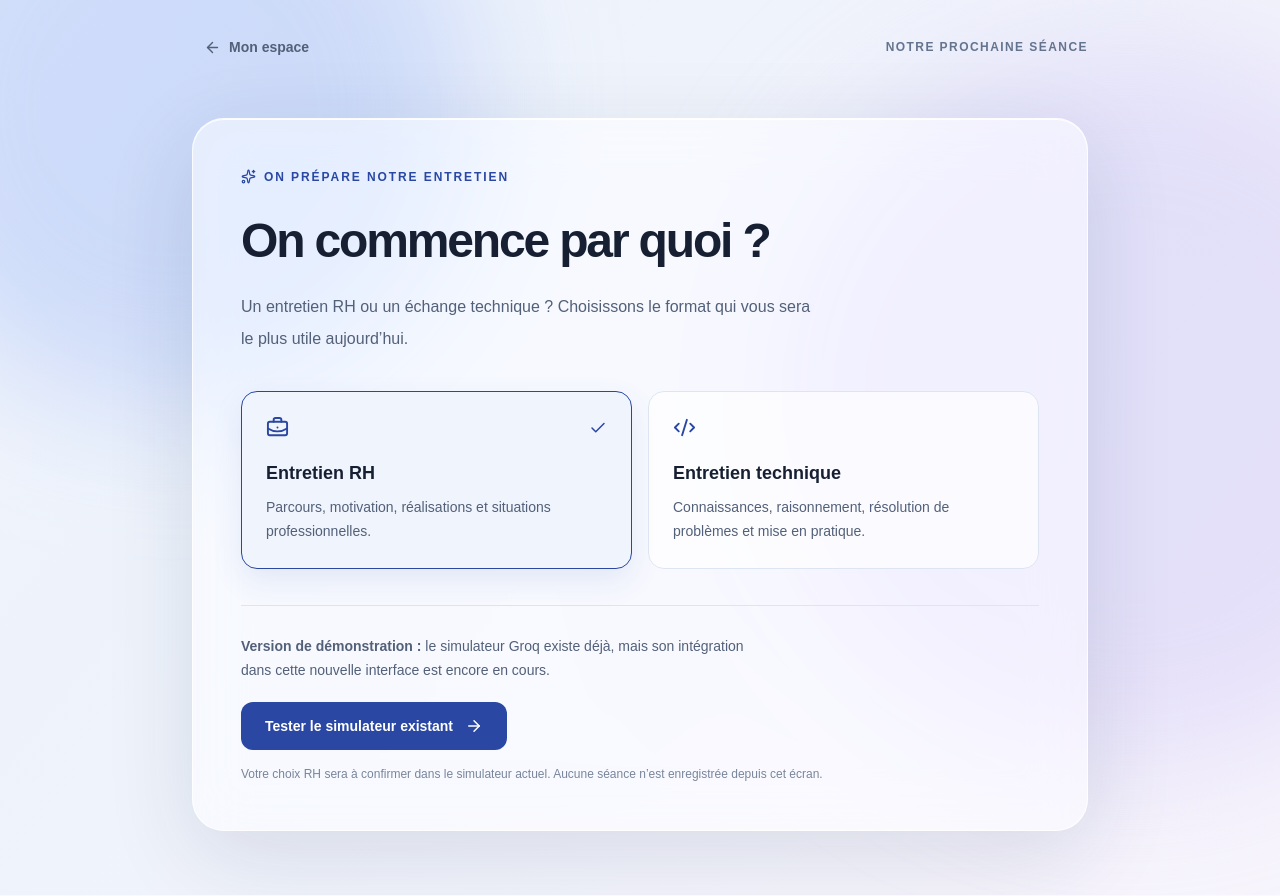
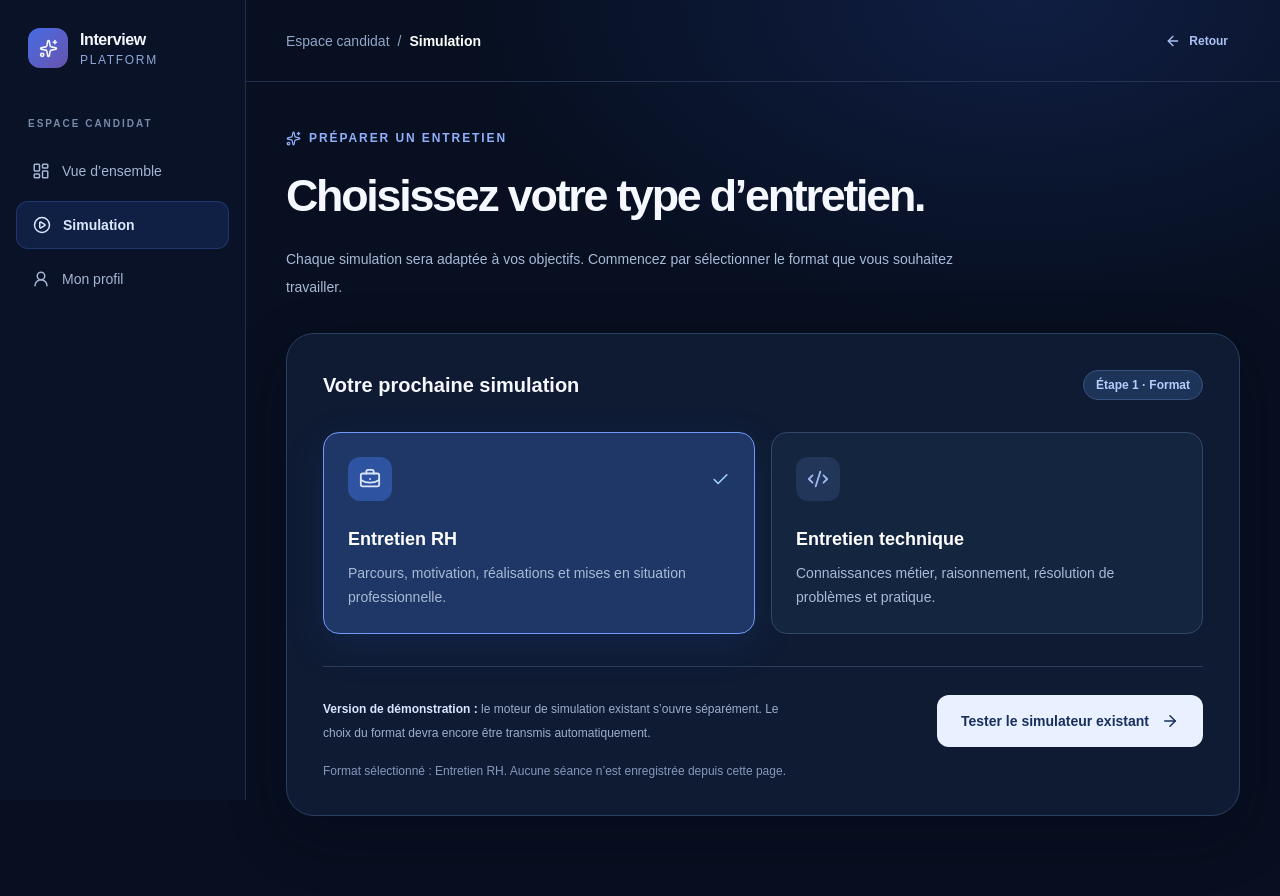
Before and after one commit to Achrafsila/ai-interview-platform, a Next.js app in the folder web/: page /preparation in a window 1280 px wide. Built offline with nearby package versions, Linux system fonts and the light colour scheme.

Commit message:
fix(ui): align candidate pages and remove duplicate dashboard actions

```diff
--- a/web/src/app/onboarding/page.tsx
+++ b/web/src/app/onboarding/page.tsx
@@ -38,16 +38,14 @@ export default function OnboardingPage() {
   }
 
   return (
-    <main className="onboarding-atmosphere relative isolate min-h-screen overflow-hidden pb-14 text-[#172033]">
-      <div className="atmosphere-orb atmosphere-orb-one" aria-hidden="true" />
-      <div className="atmosphere-orb atmosphere-orb-two" aria-hidden="true" />
-      <div className="atmosphere-orb atmosphere-orb-three" aria-hidden="true" />
+    <main className="relative isolate min-h-screen overflow-hidden bg-[#070F20] pb-14 text-[#F6F8FF] [color-scheme:light]">
+      <div aria-hidden="true" className="pointer-events-none absolute inset-0 bg-[radial-gradient(ellipse_60%_48%_at_80%_0%,rgba(49,89,203,.25),transparent_80%)]" />
       <nav className="relative z-10 mx-auto flex max-w-[1100px] items-center justify-between px-5 py-6 sm:px-6">
-        <Link href="/" className="flex items-center gap-2 text-sm font-semibold text-[#172033]">
+        <Link href="/" className="flex items-center gap-2 text-sm font-semibold text-white">
           <span className="grid h-9 w-9 place-items-center rounded-xl bg-[#0B1222] text-white"><Sparkles size={18}/></span>
           Interview Platform
         </Link>
-        <Link href="/dashboard" className="inline-flex min-h-11 items-center gap-2 rounded-xl px-3 text-sm font-medium text-[#526079] hover:bg-[#E8EDF5]">
+        <Link href="/dashboard" className="inline-flex min-h-11 items-center gap-2 rounded-xl px-3 text-sm font-medium text-[#ABC2F4] hover:bg-[#1B2F51]">
           <ArrowLeft size={16}/> Mon espace
         </Link>
       </nav>
--- a/web/src/app/preparation/page.tsx
+++ b/web/src/app/preparation/page.tsx
@@ -2,7 +2,7 @@
 
 import Link from "next/link";
 import { useState } from "react";
-import { ArrowLeft, ArrowRight, BriefcaseBusiness, Check, Code2, Sparkles } from "lucide-react";
+import { ArrowLeft, ArrowRight, BriefcaseBusiness, Check, Code2, LayoutDashboard, CirclePlay, UserRound, Sparkles } from "lucide-react";
 import { cn } from "@/lib/utils";
 
 type InterviewKind = "rh" | "technical";
@@ -10,40 +10,51 @@ type InterviewKind = "rh" | "technical";
 export default function PreparationPage() {
   const [kind, setKind] = useState<InterviewKind>("rh");
   return (
-    <main className="onboarding-atmosphere relative isolate min-h-screen overflow-hidden text-[#172033]">
-      <div aria-hidden="true" className="atmosphere-orb atmosphere-orb-one" />
-      <div aria-hidden="true" className="atmosphere-orb atmosphere-orb-two" />
-      <div className="relative z-10 mx-auto max-w-[960px] px-5 pb-16 sm:px-8">
-        <nav className="flex min-h-[94px] items-center justify-between gap-4" aria-label="Parcours de préparation">
-          <Link href="/dashboard" className="inline-flex min-h-11 items-center gap-2 rounded-xl px-3 text-sm font-semibold text-[#526079] hover:bg-white/70"><ArrowLeft size={17}/> Mon espace</Link>
-          <span className="text-xs font-semibold uppercase tracking-[0.12em] text-[#64748F]">Notre prochaine séance</span>
+    <main className="relative min-h-screen bg-[#070F20] text-[#F6F8FF] [color-scheme:dark]">
+      <div aria-hidden className="pointer-events-none absolute inset-0 bg-[radial-gradient(ellipse_55%_45%_at_80%_0%,rgba(49,89,203,.20),transparent_80%)]"/>
+      <div className="relative mx-auto flex min-h-screen max-w-[1600px]">
+        <aside className="sticky top-0 hidden h-screen w-[246px] shrink-0 flex-col border-r border-[#24304A] bg-[#0A1428]/95 px-4 py-7 lg:flex">
+          <Link href="/" className="flex items-center gap-3 px-3 text-base font-bold tracking-tight"><span className="grid h-10 w-10 place-items-center rounded-xl bg-gradient-to-br from-[#446CE4] to-[#6553AD]"><Sparkles size={19}/></span><span>Interview<span className="block text-xs font-medium tracking-[.14em] text-[#91A8D8]">PLATFORM</span></span></Link>
+          <p className="mt-12 px-3 text-[10px] font-bold uppercase tracking-[.2em] text-[#7789A8]">Espace candidat</p>
+          <nav aria-label="Navigation candidat" className="mt-4 space-y-1.5">
+            <Link href="/dashboard" className="flex min-h-12 items-center gap-3 rounded-xl px-4 text-sm text-[#A4B5D3] transition hover:bg-[#192C4B] hover:text-white"><LayoutDashboard size={18}/> Vue d’ensemble</Link>
+            <Link href="/preparation" aria-current="page" className="flex min-h-12 items-center gap-3 rounded-xl border border-[#456BD0]/30 bg-[#3157BD]/20 px-4 text-sm font-semibold text-[#DCE8FF]"><CirclePlay size={18}/> Simulation</Link>
+            <Link href="/onboarding" className="flex min-h-12 items-center gap-3 rounded-xl px-4 text-sm text-[#A4B5D3] transition hover:bg-[#192C4B] hover:text-white"><UserRound size={18}/> Mon profil</Link>
           </nav>
-        <section className="onboarding-glass mt-6 rounded-[32px] border border-white/80 p-7 sm:p-12">
-          <span className="inline-flex items-center gap-2 text-xs font-bold uppercase tracking-[0.16em] text-[#2947A3]"><Sparkles size={15}/> On prépare notre entretien</span>
-          <h1 className="mt-5 text-[34px] font-semibold leading-tight tracking-[-0.045em] sm:text-[48px]">On commence par quoi ?</h1>
-          <p className="mt-5 max-w-xl text-base leading-8 text-[#526079]">Un entretien RH ou un échange technique ? Choisissons le format qui vous sera le plus utile aujourd’hui.</p>
-          <div role="radiogroup" aria-label="Type d’entretien" className="mt-9 grid gap-4 sm:grid-cols-2">
+        </aside>
+        <div className="min-w-0 flex-1">
+          <header className="flex min-h-[82px] items-center justify-between gap-4 border-b border-[#22314F] px-5 sm:px-9 lg:px-10">
+            <div className="flex items-center gap-2 text-sm text-[#91A6C9]"><Link href="/dashboard" className="transition hover:text-white">Espace candidat</Link><span>/</span><span className="font-semibold text-white">Simulation</span></div>
+            <Link href="/dashboard" className="inline-flex min-h-10 items-center gap-2 rounded-xl px-3 text-xs font-semibold text-[#ABC2F4] transition hover:bg-[#1B2F51]"><ArrowLeft size={16}/> Retour</Link>
+          </header>
+          <div className="w-full px-5 pb-20 pt-9 sm:px-9 lg:px-10 lg:pt-12">
+            <div className="mb-8">
+              <p className="flex items-center gap-2 text-xs font-bold uppercase tracking-[.16em] text-[#91B0FB]"><Sparkles size={15}/> Préparer un entretien</p>
+              <h1 className="mt-4 text-[clamp(2rem,3.5vw,3.35rem)] font-bold tracking-[-.05em]">Choisissez votre type d’entretien.</h1>
+              <p className="mt-4 max-w-2xl text-sm leading-7 text-[#A8BAD7]">Chaque simulation sera adaptée à vos objectifs. Commencez par sélectionner le format que vous souhaitez travailler.</p>
+            </div>
+            <section className="max-w-[1000px] rounded-[28px] border border-[#2B3F62] bg-[#101D35]/90 p-6 shadow-[0_20px_60px_rgba(0,5,20,.22)] sm:p-9">
+              <div className="flex items-center justify-between gap-4"><h2 className="text-xl font-semibold">Votre prochaine simulation</h2><span className="rounded-full border border-[#37537F] bg-[#1D3458] px-3 py-1.5 text-xs font-semibold text-[#B5CCFF]">Étape 1 · Format</span></div>
+              <div role="radiogroup" aria-label="Type d’entretien" className="mt-8 grid gap-4 md:grid-cols-2">
                 {([
-              {value:"rh" as const, title:"Entretien RH", detail:"Parcours, motivation, réalisations et situations professionnelles.", Icon:BriefcaseBusiness},
-              {value:"technical" as const, title:"Entretien technique", detail:"Connaissances, raisonnement, résolution de problèmes et mise en pratique.", Icon:Code2},
+                  {value:"rh" as const,title:"Entretien RH",detail:"Parcours, motivation, réalisations et mises en situation professionnelle.",Icon:BriefcaseBusiness},
+                  {value:"technical" as const,title:"Entretien technique",detail:"Connaissances métier, raisonnement, résolution de problèmes et pratique.",Icon:Code2},
                 ]).map(({value,title,detail,Icon})=>(
                   <button type="button" role="radio" aria-checked={kind===value} key={value} onClick={()=>setKind(value)}
-                className={cn("flex min-h-[178px] flex-col items-start rounded-2xl border p-6 text-left transition hover:-translate-y-0.5 focus-visible:outline-2 focus-visible:outline-offset-2 focus-visible:outline-[#2947A3]",kind===value?"border-[#2947A3] bg-[#F0F4FC] shadow-[0_12px_30px_rgba(41,71,163,0.10)]":"border-[#DDE5F2] bg-white/65")}>
-                <span className="flex w-full items-center justify-between"><Icon size={23} className="text-[#2947A3]"/>{kind===value&&<Check size={18} className="text-[#2947A3]"/>}</span>
-                <span className="mt-5 text-lg font-semibold">{title}</span>
-                <span className="mt-2 text-sm leading-6 text-[#526079]">{detail}</span>
+                    className={cn("group flex min-h-[200px] flex-col items-start rounded-2xl border p-6 text-left transition duration-300 hover:-translate-y-1 focus-visible:outline-2 focus-visible:outline-offset-2 focus-visible:outline-[#A8C2FF]",kind===value?"border-[#7299F8] bg-[#1E3766] shadow-[0_12px_40px_rgba(40,85,190,.16)]":"border-[#314768] bg-[#14253F] hover:border-[#6386C5]")}>
+                    <span className="flex w-full items-center justify-between"><span className={cn("grid h-11 w-11 place-items-center rounded-xl",kind===value?"bg-[#2E53A0] text-[#DAE6FF]":"bg-[#213658] text-[#9EB9F2]")}><Icon size={22}/></span>{kind===value&&<Check size={19} className="text-[#9FD1FF]"/>}</span>
+                    <span className="mt-6 text-lg font-semibold text-white">{title}</span><span className="mt-2 text-sm leading-6 text-[#A8BAD7]">{detail}</span>
                   </button>
                 ))}
               </div>
-          <div className="mt-9 flex flex-wrap items-center justify-between gap-5 border-t border-[#DDE5F2] pt-7">
-            <p className="max-w-lg text-sm leading-6 text-[#526079]"><strong>Version de démonstration :</strong> le simulateur Groq existe déjà, mais son intégration dans cette nouvelle interface est encore en cours.</p>
-            <a href="http://127.0.0.1:8765/e2e" target="_blank" rel="noopener noreferrer"
-              className="inline-flex min-h-12 items-center gap-3 rounded-xl bg-[#2947A3] px-6 text-sm font-semibold text-white transition hover:bg-[#1E3586]">
-              Tester le simulateur existant <ArrowRight size={18}/>
-            </a>
+              <div className="mt-8 flex flex-wrap items-center justify-between gap-5 border-t border-[#2C3C5A] pt-7">
+                <p className="max-w-[480px] text-xs leading-6 text-[#9CAFCF]"><strong className="text-[#D9E6FF]">Version de démonstration :</strong> le moteur de simulation existant s’ouvre séparément. Le choix du format devra encore être transmis automatiquement.</p>
+                <a href="http://127.0.0.1:8765/e2e" target="_blank" rel="noopener noreferrer" className="inline-flex min-h-13 items-center gap-3 rounded-xl bg-[#E9F0FF] px-6 py-3 text-sm font-bold text-[#17305E] transition hover:-translate-y-0.5 hover:bg-white">Tester le simulateur existant <ArrowRight size={18}/></a>
               </div>
-          <p className="mt-4 text-xs text-[#78859B]">Votre choix {kind==="rh"?"RH":"technique"} sera à confirmer dans le simulateur actuel. Aucune séance n’est enregistrée depuis cet écran.</p>
+              <p className="mt-4 text-xs text-[#8599BE]">Format sélectionné : {kind==="rh"?"Entretien RH":"Entretien technique"}. Aucune séance n’est enregistrée depuis cette page.</p>
             </section>
+          </div>
+        </div>
       </div>
     </main>
   );
```
Also changed, not shown: web/src/app/dashboard/page.tsx (+4 -4 lines). Lines whose indentation alone changed are shown as unchanged.
